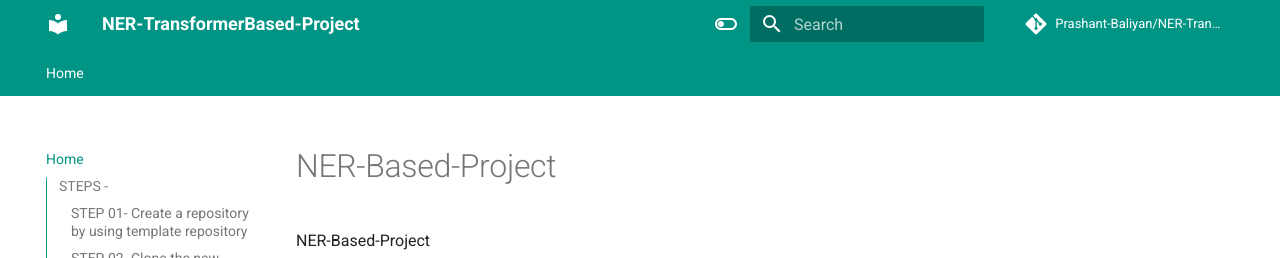
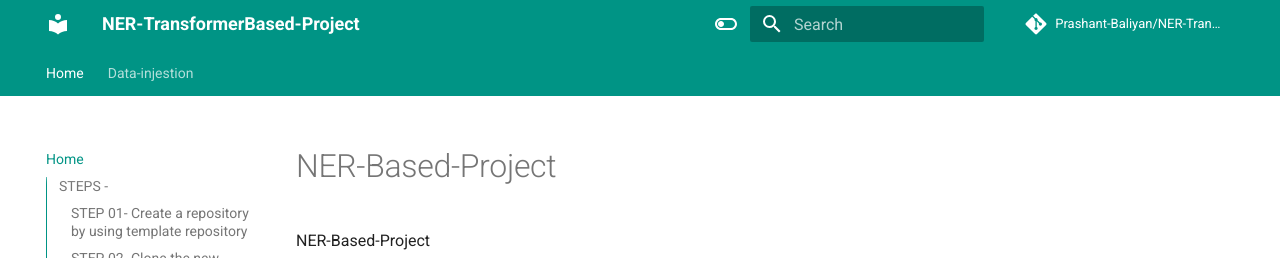
Before and after one commit to Prashant-Baliyan/NER-Based-Project, an MkDocs documentation site: the page built from docs/index.md, in a window 1280 px wide and 1095 px high. Shown: the top 258 px of the window. Built offline with MkDocs 1.6.1 and Material for MkDocs 9.7.7, drawn with Linux system fonts in a browser that asks for light colours; comment, search, counter and statistics services are not loaded.

Commit message:
Data Ingestion Stage Docs

```diff
--- a/mkdocs.yaml
+++ b/mkdocs.yaml
@@ -3,6 +3,7 @@
 # defeine TOC or order of website-
 nav:
   - Home: index.md
+  - Data-injestion: Data_injestion.md
 
 site_author: Prashant Baliyan
 site_description: >-
```
Also changed, not shown: docs/Data_injestion.md (added).
